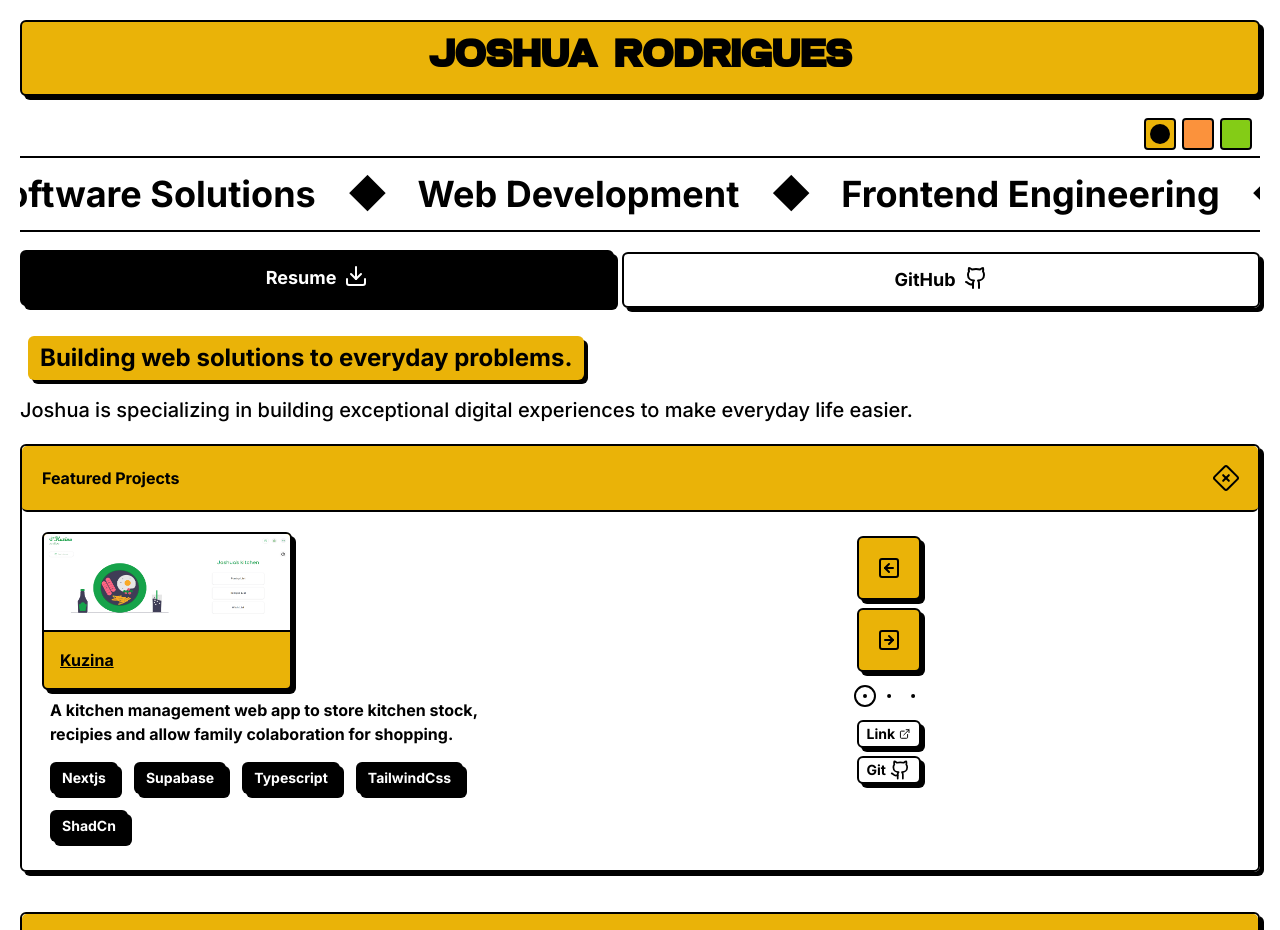
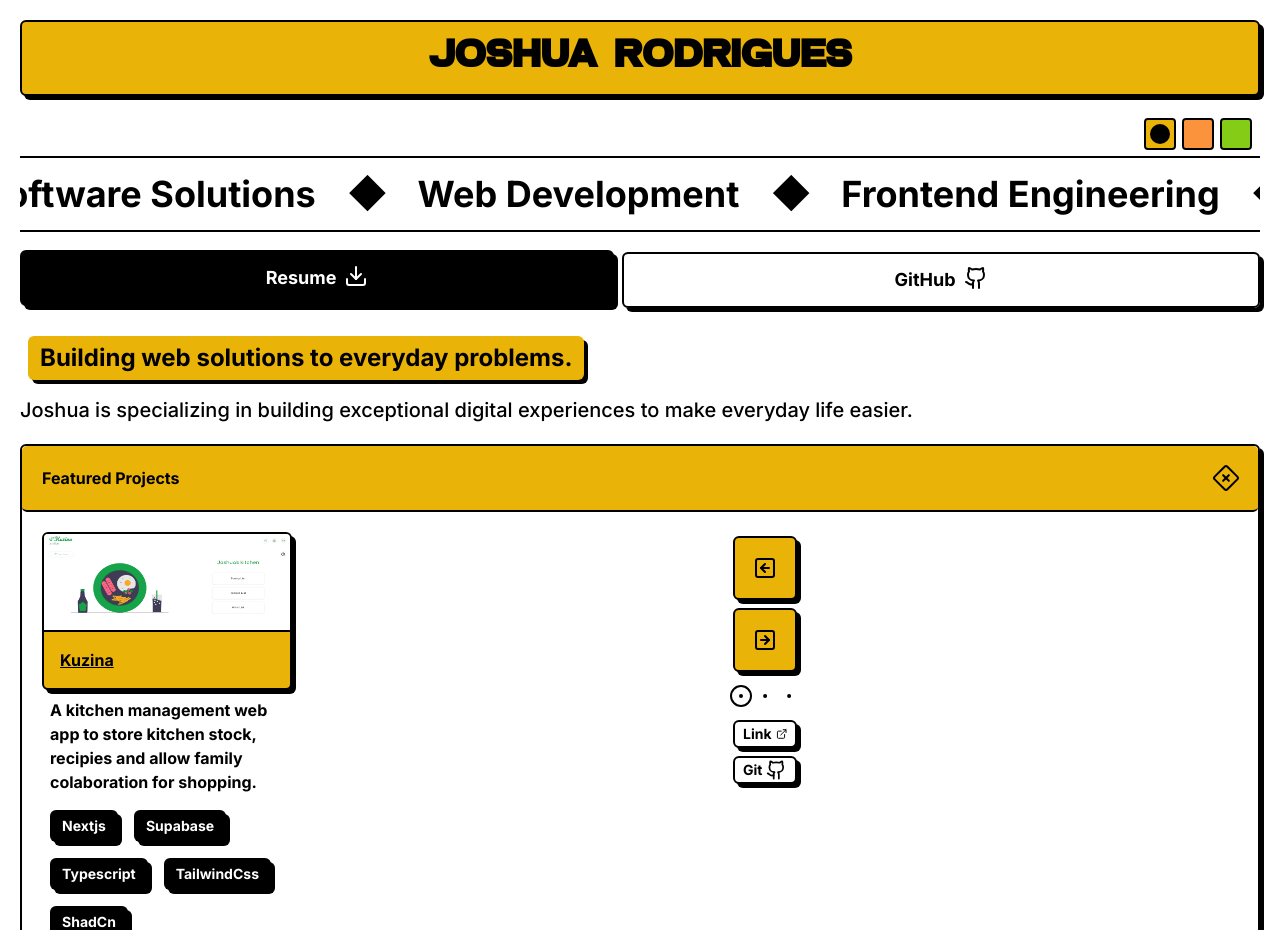
Before and after one commit to Joshuajrodrigues/dev-portfolio, a Next.js app: page / in a window 1280 px wide. Shown: the top 930 px of the page. Built offline with nearby package versions, Linux system fonts and the light colour scheme.

Commit message:
xs and sm screen responsive

```diff
--- a/components/projectCard.tsx
+++ b/components/projectCard.tsx
@@ -39,7 +39,7 @@ export default function ProjectCard({
           </Link>
         </figcaption>
       </figure>
-      <p className="m-2">{description}</p>
+      <p className="w-full m-2">{description}</p>
     </>
   );
 }
--- a/components/projectSection.tsx
+++ b/components/projectSection.tsx
@@ -18,8 +18,8 @@ type props = {
 
 export const ProjectSection = (props: props) => {
   return (
-    <section className="w-full  flex flex-col sm:flex-row justify-center items-center sm:items-start ">
-      <div>
+    <section className="w-full flex flex-col sm:flex-row justify-center sm:justify-between items-center sm:items-start ">
+      <div className="sm:w-64">
         <div>
           <ProjectCard
             description={props.projectDesp}
```
